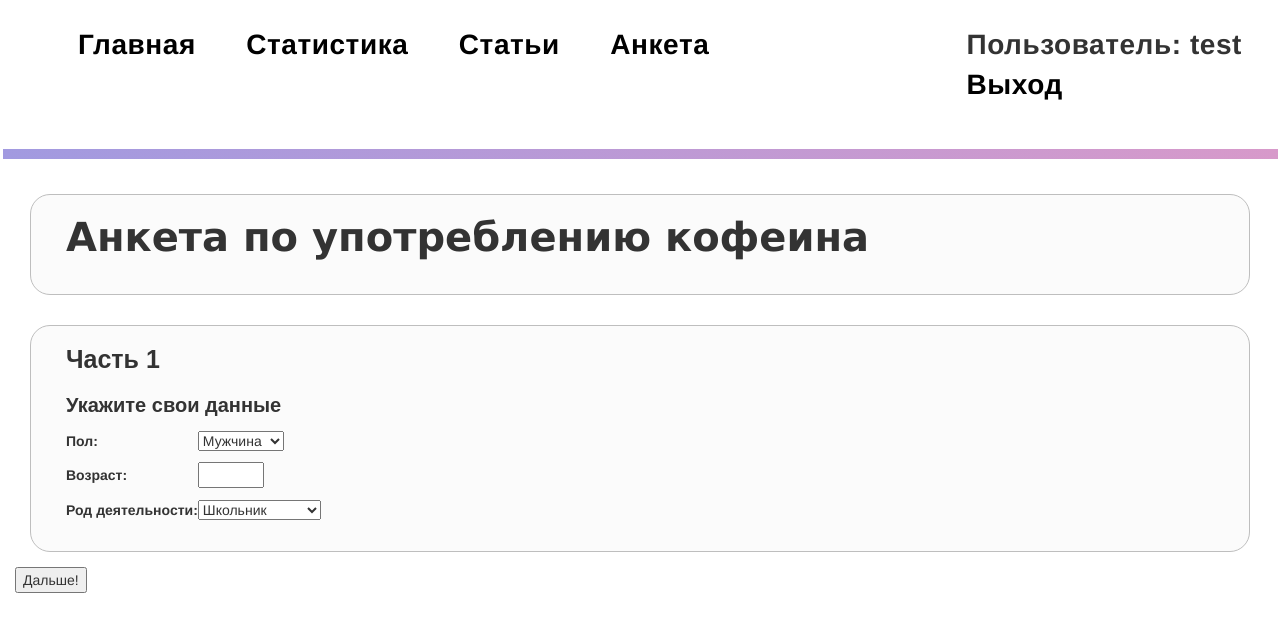
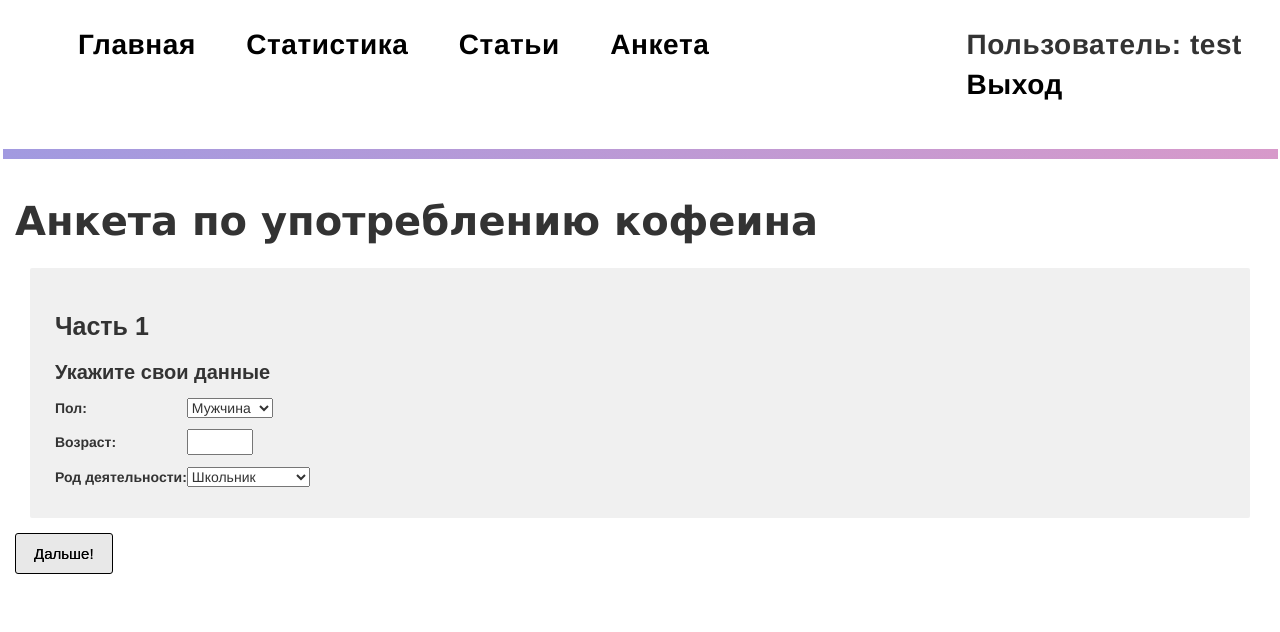
Before and after one commit to Moria-Mel/Caffeine, a Django app: page /caffeine/questionary/ in a window 1280 px wide. Shown: the top 632 px of the page. Run offline with Django 3.2, Linux system fonts and the light colour scheme; a user stored in the database is signed in; some libraries are stand-ins or nearby versions.

Commit message:
questionary changed

```diff
--- a/caffeine/templates/questionary_base.html
+++ b/caffeine/templates/questionary_base.html
@@ -4,11 +4,11 @@
 
 <hr>
 
-<div class="questionary">
+
 <h1 class="h1_questionary">Анкета по употреблению кофеина</h1>
-</div>
+
 <form method="post" action="{% url 'questionary' %}">
-    <div class="questionary">
+    <div class="style">
 {% csrf_token %}
     <h2 class="h2_questionary">Часть {{ form.numb }}</h2>
     <h3 class="h3_questionary">{{ form.comment }}</h3>
@@ -27,9 +27,9 @@
     </div>
     <div class="button_field">
         {% if back %}
-        <input name="back" class="next_button" type="submit" value="Назад" />
+        <input name="back" class="testbutton" type="submit" value="Назад" />
         {% endif %}
-        <input name="next" class="next_button" type="submit" value="Дальше!" />
+        <input name="next" class="testbutton" type="submit" value="Дальше!" />
     </div>
 
 </form>
```
Also changed, not shown: caffeine/db.sqlite3.
